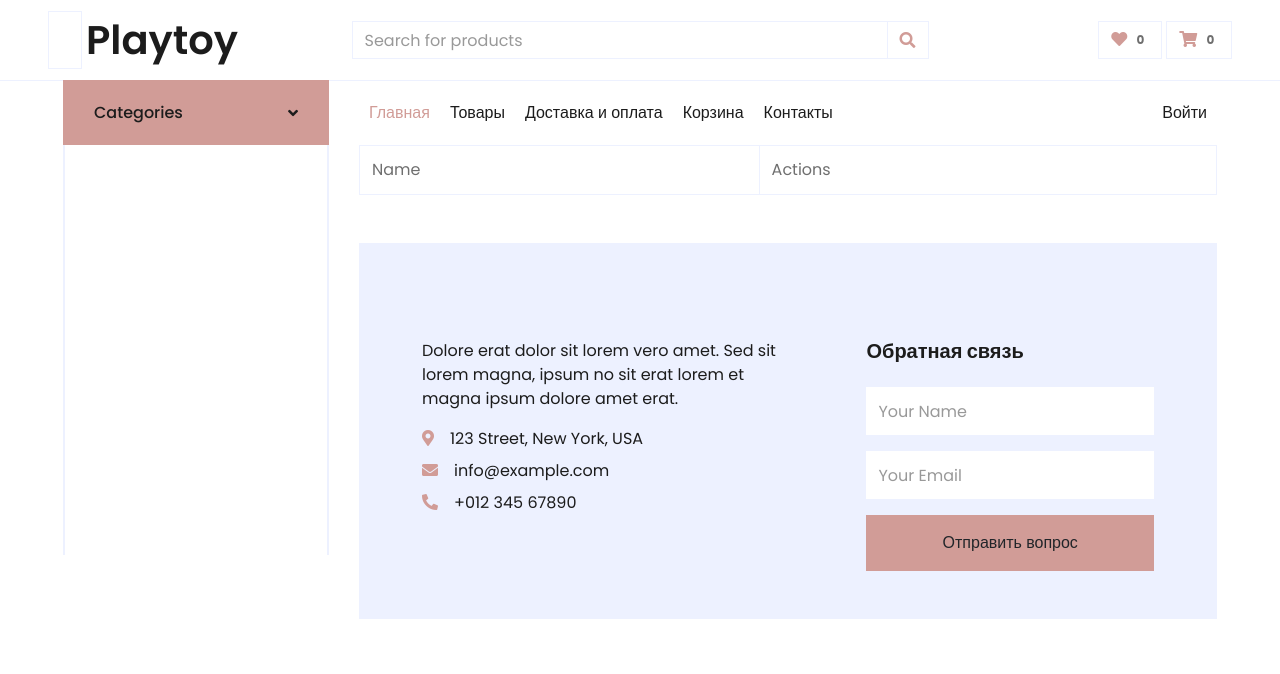
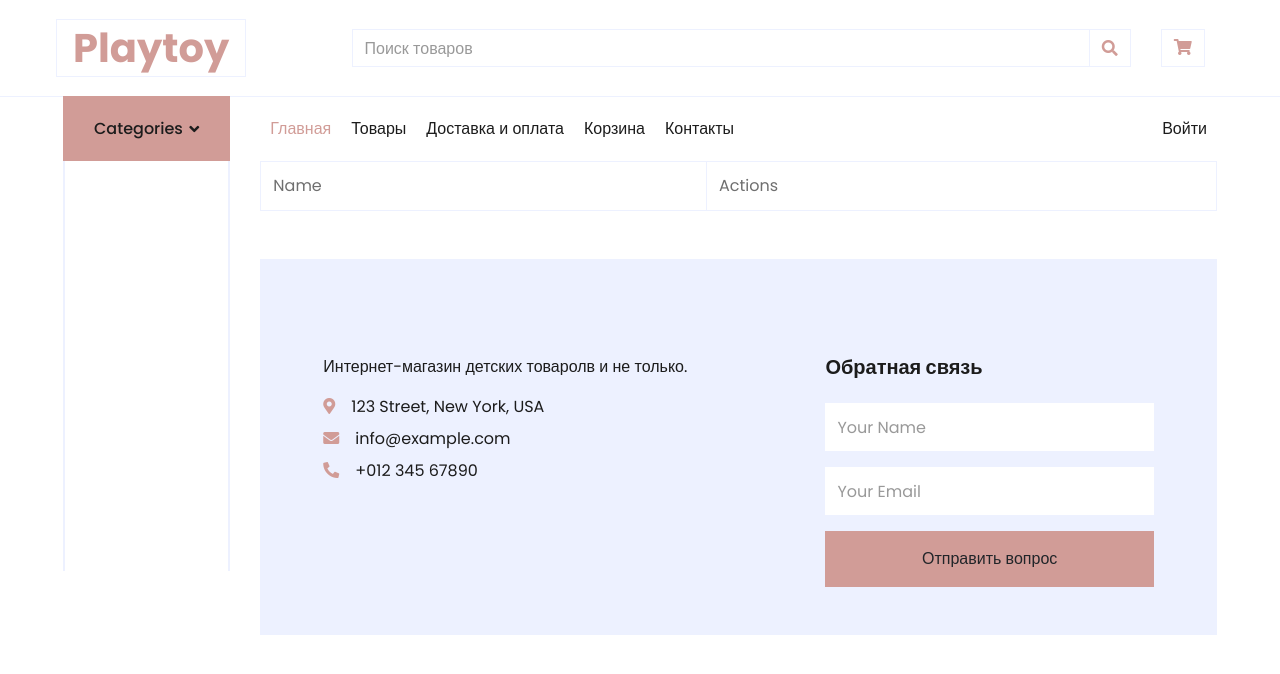
Before and after one commit to SvetaEsh/playtoy, a Django app: page /category/type/ in a window 1280 px wide. Shown: the top 674 px of the page. Run offline with Django 4.2, Linux system fonts and the light colour scheme; data that the repository does not hold is empty; some libraries are stand-ins or nearby versions.

Commit message:
fix base teplate for goods

```diff
--- a/src/category/templates/category/list-type.html
+++ b/src/category/templates/category/list-type.html
@@ -9,9 +9,23 @@
         {% for obj in object_list %}
         <tr>
             <td> {{obj.name}}</td>
-            <td> <a href='{% url "category:view-type" pk=obj.pk %}'> <i class="bi bi-eye"></i> </a>
-                <a href='{% url "category:update-type" pk=obj.pk %}'> <i class="bi bi-pen"></i> </a>
-                <a href='{% url "category:delete-type" pk=obj.pk %}'> <i class="bi bi-trash3"></i> </a> </td>
+            <td>
+                <a href='{% url "category:view-type" pk=obj.pk %}'>
+                <svg xmlns="http://www.w3.org/2000/svg" width="16" height="16" fill="currentColor" class="bi bi-eye" viewBox="0 0 16 16">
+                    <path d="M16 8s-3-5.5-8-5.5S0 8 0 8s3 5.5 8 5.5S16 8 16 8zM1.173 8a13.133 13.133 0 0 1 1.66-2.043C4.12 4.668 5.88 3.5 8 3.5c2.12 0 3.879 1.168 5.168 2.457A13.133 13.133 0 0 1 14.828 8c-.058.087-.122.183-.195.288-.335.48-.83 1.12-1.465 1.755C11.879 11.332 10.119 12.5 8 12.5c-2.12 0-3.879-1.168-5.168-2.457A13.134 13.134 0 0 1 1.172 8z"/>
+                    <path d="M8 5.5a2.5 2.5 0 1 0 0 5 2.5 2.5 0 0 0 0-5zM4.5 8a3.5 3.5 0 1 1 7 0 3.5 3.5 0 0 1-7 0z"/>
+                  </svg>
+                   </a>
+
+
+                <a href='{% url "category:update-type" pk=obj.pk %}'> <svg xmlns="http://www.w3.org/2000/svg" width="16" height="16" fill="currentColor" class="bi bi-pen" viewBox="0 0 16 16">
+                    <path d="m13.498.795.149-.149a1.207 1.207 0 1 1 1.707 1.708l-.149.148a1.5 1.5 0 0 1-.059 2.059L4.854 14.854a.5.5 0 0 1-.233.131l-4 1a.5.5 0 0 1-.606-.606l1-4a.5.5 0 0 1 .131-.232l9.642-9.642a.5.5 0 0 0-.642.056L6.854 4.854a.5.5 0 1 1-.708-.708L9.44.854A1.5 1.5 0 0 1 11.5.796a1.5 1.5 0 0 1 1.998-.001zm-.644.766a.5.5 0 0 0-.707 0L1.95 11.756l-.764 3.057 3.057-.764L14.44 3.854a.5.5 0 0 0 0-.708l-1.585-1.585z"/>
+                  </svg> </a>
+                <a href='{% url "category:delete-type" pk=obj.pk %}'> <svg xmlns="http://www.w3.org/2000/svg" width="16" height="16" fill="currentColor" class="bi bi-trash2" viewBox="0 0 16 16">
+                    <path d="M14 3a.702.702 0 0 1-.037.225l-1.684 10.104A2 2 0 0 1 10.305 15H5.694a2 2 0 0 1-1.973-1.671L2.037 3.225A.703.703 0 0 1 2 3c0-1.105 2.686-2 6-2s6 .895 6 2zM3.215 4.207l1.493 8.957a1 1 0 0 0 .986.836h4.612a1 1 0 0 0 .986-.836l1.493-8.957C11.69 4.689 9.954 5 8 5c-1.954 0-3.69-.311-4.785-.793z"/>
+                  </svg></a> </td>
+
+
         </tr>
         {% endfor %}
     </table>
--- a/src/category/templatetags/common_tags.py
+++ b/src/category/templatetags/category_tags.py
@@ -1,7 +1,6 @@
 from django import template
 from category.models import Category
 register = template.Library()
-
 
 @register.inclusion_tag('category/menu-category.html', takes_context=True)
 def show_top_menu(context):
--- a/src/main/templates/main/home-page.html
+++ b/src/main/templates/main/home-page.html
@@ -10,7 +10,7 @@
 <div id="header-carousel" class="carousel slide" data-ride="carousel">
     <div class="carousel-inner">
         <div class="carousel-item active" style="height: 410px;">
-            <img class="img-fluid" src="img/carousel-1.jpg" alt="Image">
+            <img class="img-fluid" src="{% static 'img/carousel-1.jpg' %}" alt="Image">
             <div class="carousel-caption d-flex flex-column align-items-center justify-content-center">
                 <div class="p-3" style="max-width: 700px;">
                     <h4 class="text-light text-uppercase font-weight-medium mb-3">10% Off Your First Order</h4>
@@ -20,7 +20,7 @@
             </div>
         </div>
         <div class="carousel-item" style="height: 410px;">
-            <img class="img-fluid" src="img/carousel-2.jpg" alt="Image">
+            <img class="img-fluid" src="{% static 'img/carousel-2.jpg' %}" alt="Image">
             <div class="carousel-caption d-flex flex-column align-items-center justify-content-center">
                 <div class="p-3" style="max-width: 700px;">
                     <h4 class="text-light text-uppercase font-weight-medium mb-3">10% Off Your First Order</h4>
--- a/src/templates/base.html
+++ b/src/templates/base.html
@@ -1,4 +1,4 @@
-{% load common_tags %}
+{% load category_tags %}
 {% load static %}
 <!doctype html>
 <html lang="en">
@@ -7,8 +7,6 @@
       <meta charset="utf-8">
       <title>Playtoy - Интернет магазин детских товаров и не только</title>
       <meta content="width=device-width, initial-scale=1.0" name="viewport">
-      <meta content="Free HTML Templates" name="keywords">
-      <meta content="Free HTML Templates" name="description">
 
       <!-- Favicon -->
       <link href="{% static 'img/favicon.ico' %}" rel="icon">
@@ -33,14 +31,14 @@
 <!-- Topbar Start -->
   <div class="row align-items-center py-3 px-xl-5">
     <div class="col-lg-3 d-none d-lg-block">
-        <a href="" class="text-decoration-none">
-            <h1 class="m-0 display-5 font-weight-semi-bold"><span class="text-primary font-weight-bold border px-3 mr-1"></span>Playtoy</h1>
+        <a href="/" class="text-decoration-none">
+            <h1 class="m-2 display-5 font-weight-semi-bold"><span class="text-primary font-weight-bold border px-3 mr-1">Playtoy</span></h1>
         </a>
     </div>
-    <div class="col-lg-6 col-6 text-left">
+    <div class="col-lg-8 col-11 text-left">
         <form action="">
             <div class="input-group">
-                <input type="text" class="form-control" placeholder="Search for products">
+                <input type="text" class="form-control" placeholder="Поиск товаров">
                 <div class="input-group-append">
                     <span class="input-group-text bg-transparent text-primary">
                         <i class="fa fa-search"></i>
@@ -49,14 +47,10 @@
             </div>
         </form>
     </div>
-    <div class="col-lg-3 col-6 text-right">
-        <a href="" class="btn border">
-            <i class="fas fa-heart text-primary"></i>
-            <span class="badge">0</span>
-        </a>
-        <a href="" class="btn border">
+
+    <div class="col-lg-1 col-1 text-left">
+        <a href="{% url 'order:view-cart' %}" class="btn border">
             <i class="fas fa-shopping-cart text-primary"></i>
-            <span class="badge">0</span>
         </a>
     </div>
   </div>
@@ -65,7 +59,7 @@
 <!-- Navbar Start -->
 <div class="container-fluid mb-5">
   <div class="row border-top px-xl-5">
-      <div class="col-lg-3 d-none d-lg-block">
+      <div class="col-lg-2 d-none d-lg-block">
           <a class="btn shadow-none d-flex align-items-center justify-content-between bg-primary text-white w-100" data-toggle="collapse" href="#navbar-vertical" style="height: 65px; margin-top: -1px; padding: 0 30px;">
               <h6 class="m-0">Categories</h6>
               <i class="fa fa-angle-down text-dark"></i>
@@ -79,7 +73,7 @@
 
       </div>
 
-      <div class="col-lg-9">
+      <div class="col-lg-10">
           <nav class="navbar navbar-expand-lg bg-light navbar-light py-3 py-lg-0 px-0">
               <a href="" class="text-decoration-none d-block d-lg-none">
                   <h1 class="m-0 display-5 font-weight-semi-bold"><span class="text-primary font-weight-bold border px-3 mr-1">E</span>Shopper</h1>
@@ -90,7 +84,9 @@
               <div class="collapse navbar-collapse justify-content-between" id="navbarCollapse">
                   <div class="navbar-nav mr-auto py-0">
                       <a href="{% url 'main' %}" class="nav-item nav-link active">Главная</a>
-                      <a href="{% url 'category:category' %}" class="nav-item nav-link">Товары</a>
+
+                      <a href="{% url 'category:type' %}" class="nav-item nav-link">Товары</a>
+
                       <a href="{% url 'delivery' %}" class="nav-item nav-link">Доставка и оплата</a>
                       <a href="{% url 'order:view-cart' %}" class="nav-item nav-link">Корзина</a>
                       <a href="{% url 'contact' %}" class="nav-item nav-link">Контакты</a>
@@ -122,7 +118,7 @@
       <div class="container-fluid bg-secondary text-dark mt-5 pt-5">
         <div class="row px-xl-5 pt-5">
             <div class="col-lg-7 col-md-12 mb-5 pr-3 pr-xl-5">
-                <p>Dolore erat dolor sit lorem vero amet. Sed sit lorem magna, ipsum no sit erat lorem et magna ipsum dolore amet erat.</p>
+                <p>Интернет-магазин детских товаролв и не только.</p>
                 <p class="mb-2"><i class="fa fa-map-marker-alt text-primary mr-3"></i>123 Street, New York, USA</p>
                 <p class="mb-2"><i class="fa fa-envelope text-primary mr-3"></i>info@example.com</p>
                 <p class="mb-0"><i class="fa fa-phone-alt text-primary mr-3"></i>+012 345 67890</p>
```
